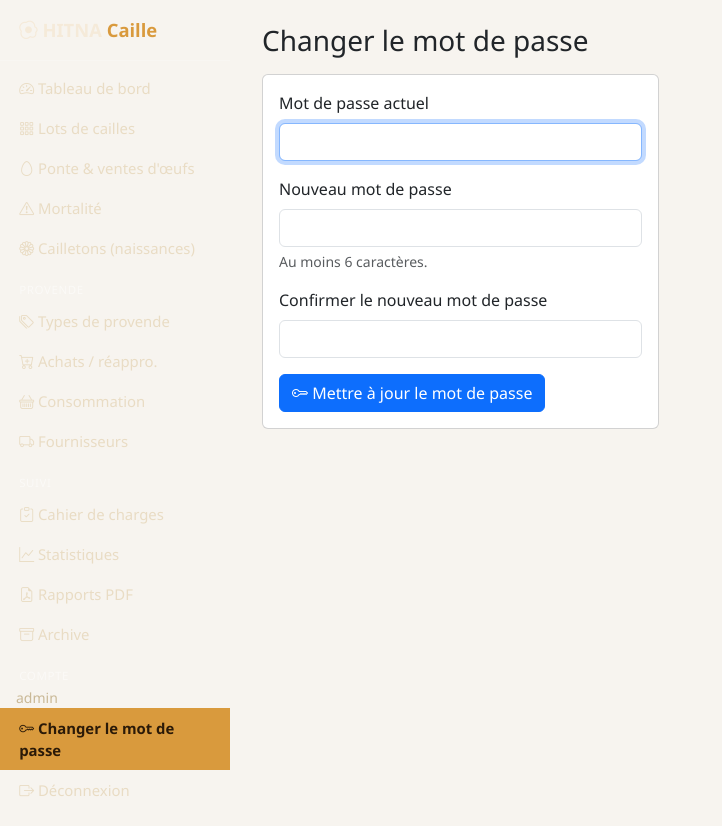
After one commit to Delkatonne/caille-management, a Flask app: page /compte/mot-de-passe in a window 1280 px wide. The commit adds this page. Shown: the whole page, without its empty margins (0-722 px from the left). Run offline with Flask 3, Linux system fonts and the light colour scheme; a user stored in the database is signed in.

Commit message:
option de changment de mot de passe

```diff
--- a/routes/auth.py
+++ b/routes/auth.py
@@ -6,8 +6,9 @@ son propre système d'authentification, ce blueprint peut être retiré et
 remplacé par le login existant (voir README.md).
 """
 from flask import Blueprint, render_template, request, redirect, url_for, flash
-from flask_login import login_user, logout_user, login_required
+from flask_login import login_user, logout_user, login_required, current_user
 
+from extensions import db
 from models import User
 
 auth_bp = Blueprint(
@@ -37,3 +38,26 @@ def logout():
     logout_user()
     flash("Vous avez été déconnecté.", "info")
     return redirect(url_for("auth.login"))
+
+
+@auth_bp.route("/compte/mot-de-passe", methods=["GET", "POST"])
+@login_required
+def changer_mot_de_passe():
+    if request.method == "POST":
+        ancien = request.form.get("ancien_mot_de_passe", "")
+        nouveau = request.form.get("nouveau_mot_de_passe", "")
+        confirmation = request.form.get("confirmation", "")
+
+        if not current_user.check_password(ancien):
+            flash("Le mot de passe actuel est incorrect.", "danger")
+        elif len(nouveau) < 6:
+            flash("Le nouveau mot de passe doit contenir au moins 6 caractères.", "danger")
+        elif nouveau != confirmation:
+            flash("La confirmation ne correspond pas au nouveau mot de passe.", "danger")
+        else:
+            current_user.set_password(nouveau)
+            db.session.commit()
+            flash("Mot de passe mis à jour avec succès.", "success")
+            return redirect(url_for("caille.dashboard"))
+
+    return render_template("changer_mot_de_passe.html")
--- a/templates/caille/base.html
+++ b/templates/caille/base.html
@@ -78,6 +78,9 @@
       {% if current_user.is_authenticated %}
       <div class="sidebar-group">Compte</div>
       <div class="px-3 small" style="color:#c9b896;">{{ current_user.username }}</div>
+      <a href="{{ url_for('auth.changer_mot_de_passe') }}" class="{{ 'active' if request.endpoint=='auth.changer_mot_de_passe' }}">
+        <i class="bi bi-key"></i> Changer le mot de passe
+      </a>
       <a href="{{ url_for('auth.logout') }}"><i class="bi bi-box-arrow-right"></i> Déconnexion</a>
       {% endif %}
 
--- /dev/null
+++ b/templates/caille/changer_mot_de_passe.html
@@ -0,0 +1,30 @@
+{% extends "base.html" %}
+{% block title %}Changer le mot de passe{% endblock %}
+{% block page_title %}Changer le mot de passe{% endblock %}
+
+{% block content %}
+<div class="row">
+  <div class="col-md-5">
+    <div class="card">
+      <div class="card-body">
+        <form method="post">
+          <div class="mb-3">
+            <label class="form-label">Mot de passe actuel</label>
+            <input type="password" class="form-control" name="ancien_mot_de_passe" required autofocus>
+          </div>
+          <div class="mb-3">
+            <label class="form-label">Nouveau mot de passe</label>
+            <input type="password" class="form-control" name="nouveau_mot_de_passe" minlength="6" required>
+            <div class="form-text">Au moins 6 caractères.</div>
+          </div>
+          <div class="mb-3">
+            <label class="form-label">Confirmer le nouveau mot de passe</label>
+            <input type="password" class="form-control" name="confirmation" minlength="6" required>
+          </div>
+          <button class="btn btn-primary"><i class="bi bi-key"></i> Mettre à jour le mot de passe</button>
+        </form>
+      </div>
+    </div>
+  </div>
+</div>
+{% endblock %}
```
